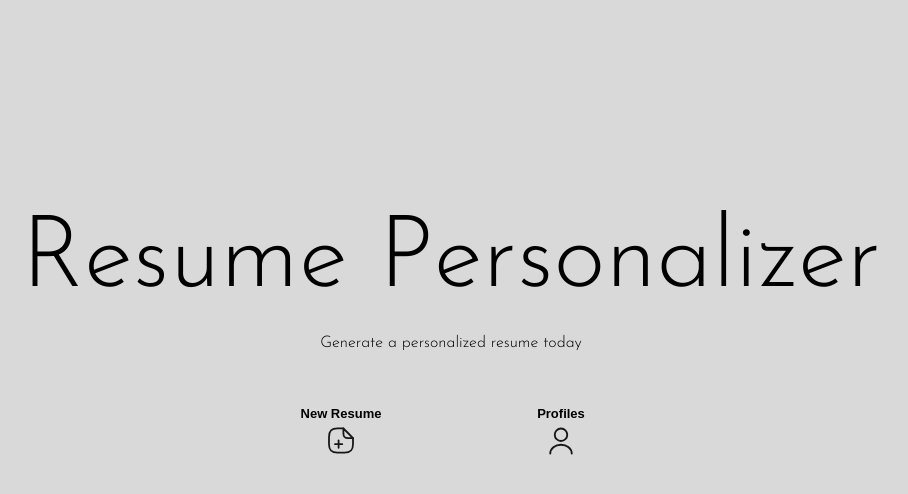
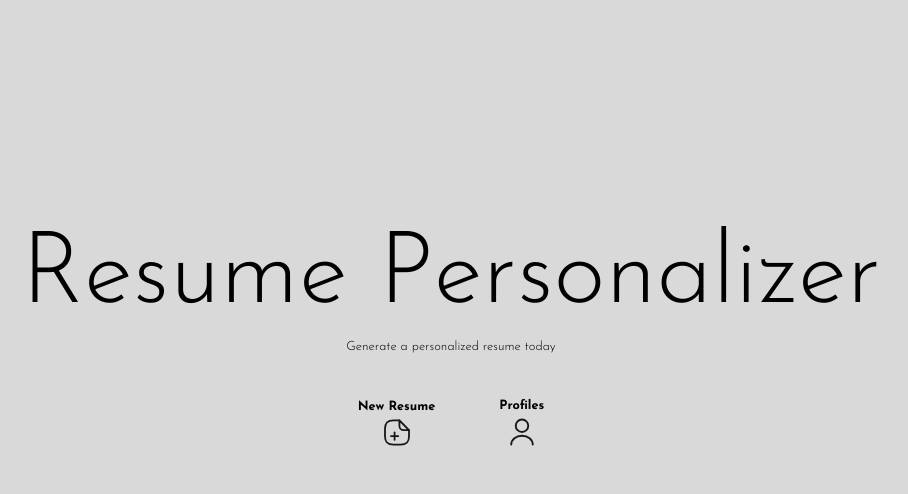
Before and after one commit to Bilal-A-G/Resume-Personalizer, a Flask app: page / in a window 1280 px wide. Shown: the top 494 px of the page, without its empty margins (189-1097 px from the left). Run offline with Flask 3, Linux system fonts and the light colour scheme; parts of the project's set-up code (start-up, migrations or seed data) failed here and were passed over.

Commit message:
CSS cleanup
- Switching to rems, and ems for padding and font sizes
- Begun the process of replacing all buttons with the medButton (rename to just button)

```diff
--- a/static/website.css
+++ b/static/website.css
@@ -43,10 +43,10 @@ body{
 }
 
 .subTitle{
-    font-size: medium;
+    font-size: 0.8rem;
     font-weight: 300;
     text-align: center;
-    margin-top: 3vh;
+    margin-top: 1em;
     font-family: "Josefin Sans", sans-serif;
 }
 
@@ -192,7 +192,7 @@ body{
 }
 
 .majorHeading{
-    font-size: 50px;
+    font-size: 3rem;
     margin-right: auto;
     margin-left: auto;
     text-align: center;
@@ -402,12 +402,12 @@ body{
     padding-top: 3px;
     padding-bottom: 3px;
     border: none;
-    font-family: "Josefin Sans", sans-serif;
     text-align: center;
     font-weight: 500;
     border-top-right-radius: 5px;
     border-top-left-radius: 5px;
-    font-size: 15px;
+    font-family: "Josefin Sans", sans-serif;
+    font-size: 0.9rem;
 }
 
 .navbarPanel{
@@ -424,46 +424,41 @@ body{
 }
 
 .medButton{
-    background-color: #cbcbcb;
+    background-color: rgba(203, 203, 203, 0.0);
     font-weight: 700;
     display: flex;
     flex-direction: column;
-    font-size: small;
+    font-size: 0.8rem;
+    font-family: "Josefin Sans", sans-serif;
     align-items: center;
     text-align: center;
     border-radius: 10px;
     border: none;
     justify-content: center;
 
-    margin-left: 15px;
-    margin-right: 15px;
+    margin-left: 1em;
+    margin-right: 1em;
+    padding: 0.5em 1.5em;
 
     transition: 0.15s;
-    width: 110px;
-    height: 60px;
-    padding-top: 1vh;
-    padding-bottom: 1vh;
-    padding-left: 10px;
-    padding-right: 10px;
 }
 
 .medButton:hover{
     background-color: #EAE7E7;
-    padding-bottom: 6px;
 }
 
 .medButton:active{
     background-color: white;
-    padding-bottom: 8px;
     scale: 1.1;
 }
 
 .listButton{
     background-color: #cbcbcb;
     font-weight: 700;
+    font-family: "Josefin Sans", sans-serif;
     display: flex;
     flex-direction: column;
-    font-size: small;
+    font-size: 0.8rem;
     align-items: center;
     text-align: center;
     border-radius: 10px;
@@ -752,10 +747,11 @@ body{
 .jobDesc{
     resize: none;
     border: none;
-    font-family: "Josefin Sans", sans-serif;
     background-color: #d9d9d9;
     border-radius: 10px;
     padding: 10px;
+    font-size: 0.8rem;
+    font-family: "Josefin Sans", sans-serif;
 }
 
 .medTopSpacing{
@@ -877,7 +873,7 @@ body{
 }
 
 .subHeadingLight{
-    font-size: 25px;
+    font-size: 1.2rem;
     font-weight: 400;
     margin-right: auto;
     margin-left: auto;
--- a/templates/home.html
+++ b/templates/home.html
@@ -17,11 +17,11 @@
             <div class="mainText">Resume Personalizer</div>
             <div class="subTitle">Generate a personalized resume today</div>
             <div class="buttonHolder">
-                <button class="button" id="NewResume">
+                <button class="medButton" id="NewResume">
                     New Resume
                     <img class="buttonImage" src="{{url_for('static', filename='images/NewResume.svg')}}" \>
                 </button>
-                <button class="button" id="BrowseProfiles">
+                <button class="medButton" id="BrowseProfiles">
                     Profiles
                     <img class="buttonImage" src="{{url_for('static', filename='images/Profile.svg')}}" \>
                 </button>
@@ -40,7 +40,7 @@
                     <div class="subHeadingLight">No Profiles Created Yet</div>
                     <div class="subTitle">Create a Profile to generate a resume</div>
                     <div class="buttonHolder">
-                        <button class="listButton" id="CreateProfile">
+                        <button class="medButton" id="CreateProfile">
                             Create New Profile
                             <img class="buttonImage" src="{{url_for('static', filename='images/Profile.svg')}}">
                         </button>
--- a/templates/profileList.html
+++ b/templates/profileList.html
@@ -51,11 +51,11 @@
         </div>
     </div>
     <div id="profilesFound" class="buttonHolder medBottomSpacing">
-        <button class="button" id="CreateProfileLower">
+        <button class="medButton" id="CreateProfileLower">
             Create new Profile
             <img class="buttonImage" src="{{url_for('static', filename='images/NewProfile.svg')}}" \>
         </button>
-        <button class="button" id="ImportProfileLower">
+        <button class="medButton" id="ImportProfileLower">
             Import from LinkedIn
             <img class="buttonImage" , src="{{url_for('static', filename='images/LinkedIn.svg')}}">
         </button>
```
